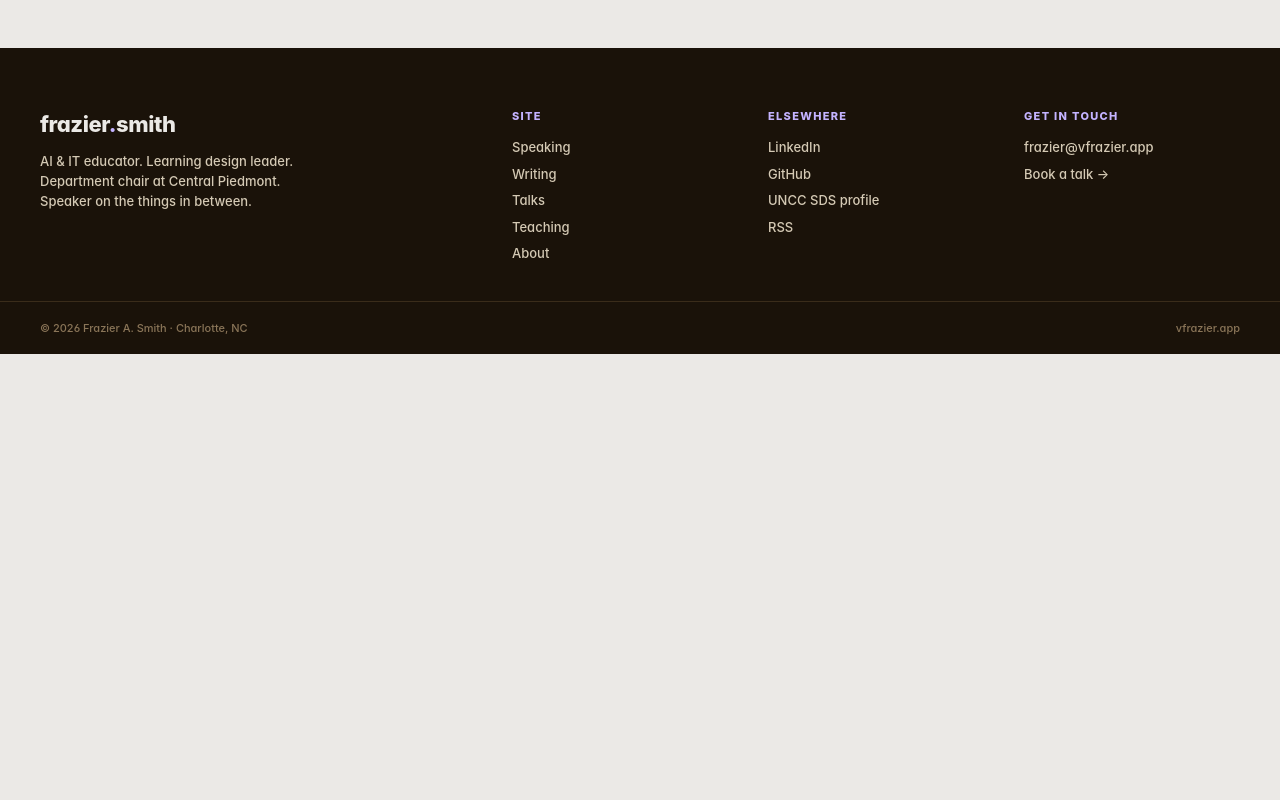
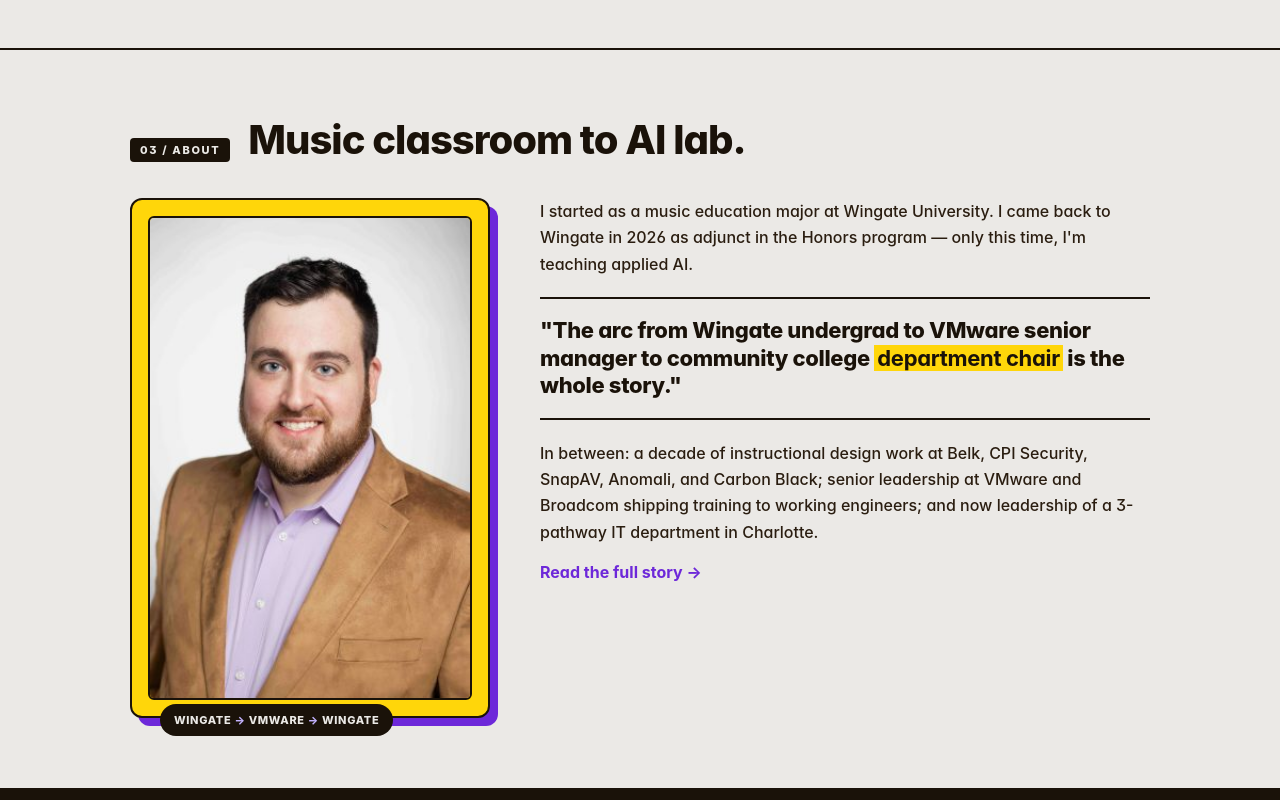
Before and after one commit to frazier-at-cpcc/vfrazier-app, an Astro site: page / in a window 1280 px wide. Shown: the part 2260-3060 px from the top of the page. Before the commit the page ends 2614 px from the top, so only its background shows below. Built offline with nearby package versions, Linux system fonts and the light colour scheme; Astro itself is replaced by a stand-in of ours.

Commit message:
feat(home): add About section with framed portrait and pullquote
Co-Authored-By: Claude Sonnet 4.6 <noreply@anthropic.com>

```diff
--- /dev/null
+++ b/src/components/AboutBlock.astro
@@ -0,0 +1,78 @@
+---
+import { Image } from 'astro:assets';
+import HighlightPhrase from './HighlightPhrase.astro';
+import SectionHead from './SectionHead.astro';
+import headshot from '../assets/headshot.jpg';
+---
+<section class="section">
+  <div class="inner">
+    <SectionHead number="03" label="About" title="Music classroom to AI lab." />
+    <div class="about">
+      <div class="photo">
+        <div class="frame">
+          <Image src={headshot} alt="Dr. Frazier A. Smith" widths={[280, 420, 560]} sizes="(max-width: 720px) 240px, 360px" />
+        </div>
+        <div class="badge">Wingate <span class="accent">→</span> VMware <span class="accent">→</span> Wingate</div>
+      </div>
+      <div class="text">
+        <p>I started as a music education major at Wingate University. I came back to Wingate in 2026 as adjunct in the Honors program — only this time, I'm teaching applied AI.</p>
+        <div class="pullquote">
+          "The arc from Wingate undergrad to VMware senior manager to community college <HighlightPhrase text="department chair" phrase="department chair" /> is the whole story."
+        </div>
+        <p>In between: a decade of instructional design work at Belk, CPI Security, SnapAV, Anomali, and Carbon Black; senior leadership at VMware and Broadcom shipping training to working engineers; and now leadership of a 3-pathway IT department in Charlotte.</p>
+        <p><a class="more" href="/about">Read the full story →</a></p>
+      </div>
+    </div>
+  </div>
+</section>
+
+<style>
+  .section { padding: var(--space-section) 0; border-top: 2px solid var(--ink); }
+  .inner { max-width: var(--container-max); margin: 0 auto; padding: 0 var(--space-page-x); }
+  .about { display: grid; grid-template-columns: 360px 1fr; gap: 50px; align-items: start; }
+  .photo { position: relative; }
+  .frame {
+    background: var(--highlight);
+    border: 2.5px solid var(--ink);
+    padding: 16px;
+    border-radius: var(--radius-lg);
+    box-shadow: var(--shadow-about);
+  }
+  .frame img {
+    display: block;
+    width: 100%;
+    border-radius: var(--radius-sm);
+    border: 2px solid var(--ink);
+    height: auto;
+  }
+  .badge {
+    position: absolute;
+    bottom: -18px;
+    left: 30px;
+    background: var(--ink);
+    color: var(--page);
+    font-size: 11px;
+    font-weight: 800;
+    padding: 8px 14px;
+    border-radius: var(--radius-pill);
+    letter-spacing: .06em;
+    text-transform: uppercase;
+  }
+  .badge .accent { color: var(--accent-light); }
+  .text p { font-size: 16px; line-height: 1.65; margin: 0 0 14px; color: var(--ink-2); }
+  .pullquote {
+    font-size: 22px;
+    font-weight: 800;
+    line-height: 1.25;
+    padding: 18px 0;
+    border-top: 2px solid var(--ink);
+    border-bottom: 2px solid var(--ink);
+    margin: 20px 0;
+    letter-spacing: -.015em;
+  }
+  .more { color: var(--accent); font-weight: 700; }
+  @media (max-width: 860px) {
+    .about { grid-template-columns: 1fr; gap: 36px; }
+    .photo { max-width: 320px; }
+  }
+</style>
--- a/src/pages/index.astro
+++ b/src/pages/index.astro
@@ -4,10 +4,12 @@ import Hero from '../components/Hero.astro';
 import PressStrip from '../components/PressStrip.astro';
 import HomeSpeaking from '../components/HomeSpeaking.astro';
 import HomeTestimonials from '../components/HomeTestimonials.astro';
+import AboutBlock from '../components/AboutBlock.astro';
 ---
 <BaseLayout title="Dr. Frazier A. Smith — AI & IT Educator, Speaker, Researcher" current="home">
   <Hero />
   <PressStrip />
   <HomeSpeaking />
   <HomeTestimonials />
+  <AboutBlock />
 </BaseLayout>
```
